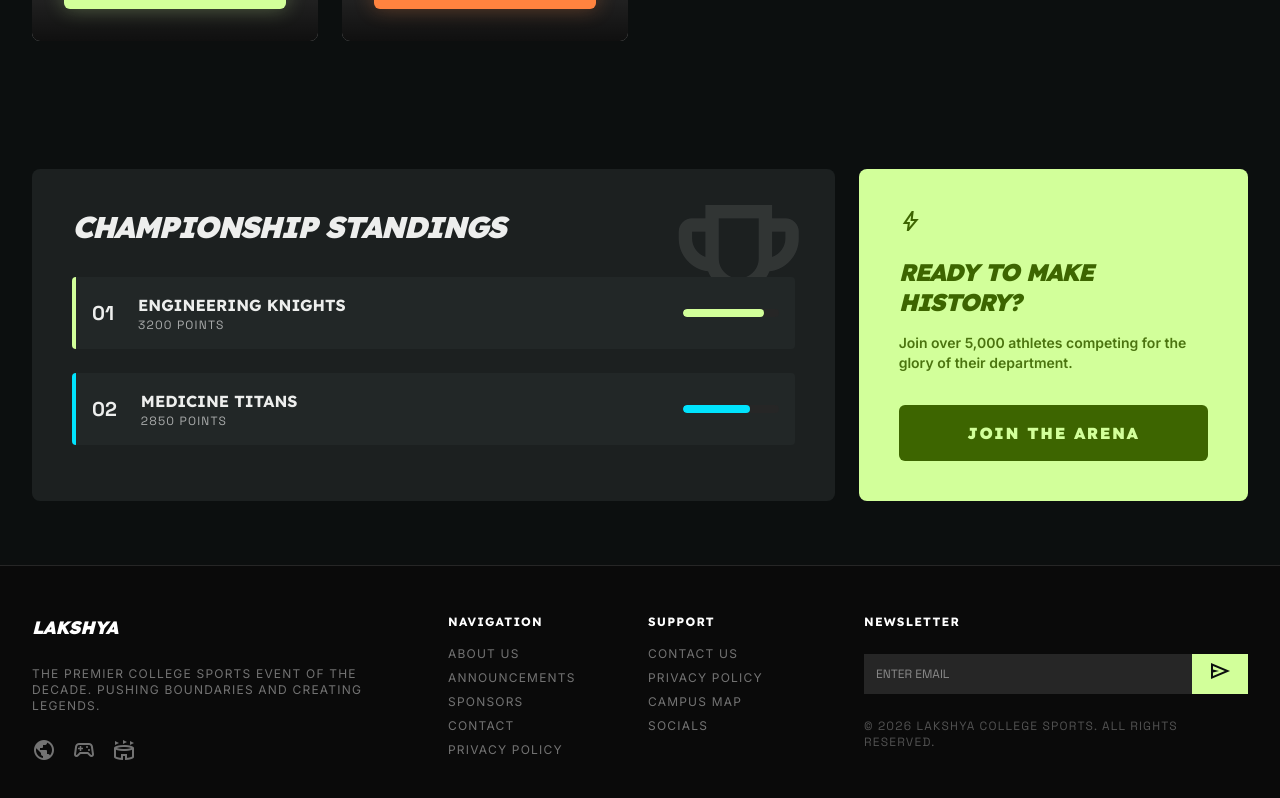
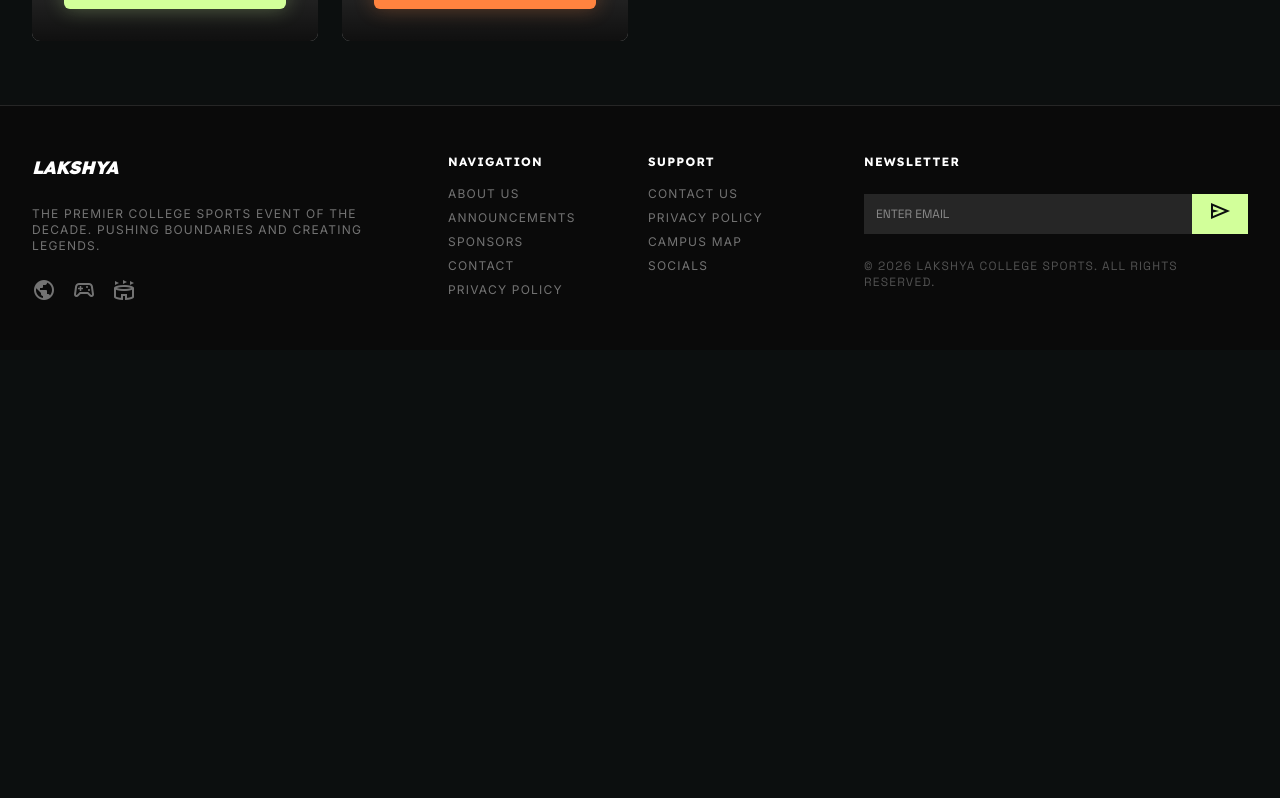
Before and after one commit to lakshyahitk/Lakshya, a Next.js app: page /sports in a window 1280 px wide. Shown: the part 1524-2322 px from the top of the page. After the commit the page ends 1874 px from the top, so only its background shows below. Built offline with nearby package versions, Linux system fonts and the light colour scheme; grey boxes are pictures that could not be loaded.

Commit message:
removed some section from sports page

```diff
--- a/src/app/sports/page.js
+++ b/src/app/sports/page.js
@@ -91,11 +91,17 @@ export default function SportsPage() {
         <div className="fixed inset-0 pointer-events-none">
           <div
             className="absolute -top-24 -left-24 w-96 h-96 rounded-full"
-            style={{ backgroundColor: "rgba(210,255,154,0.1)", filter: "blur(120px)" }}
+            style={{
+              backgroundColor: "rgba(210,255,154,0.1)",
+              filter: "blur(120px)",
+            }}
           />
           <div
             className="absolute top-1/2 -right-24 w-80 h-80 rounded-full"
-            style={{ backgroundColor: "rgba(0,227,253,0.1)", filter: "blur(100px)" }}
+            style={{
+              backgroundColor: "rgba(0,227,253,0.1)",
+              filter: "blur(100px)",
+            }}
           />
         </div>
 
@@ -103,10 +109,16 @@ export default function SportsPage() {
           {/* Header */}
           <header className="mb-20">
             <div className="flex items-center gap-4 mb-4">
-              <span className="w-12 h-1" style={{ backgroundColor: "#d2ff9a", display: "inline-block" }} />
+              <span
+                className="w-12 h-1"
+                style={{ backgroundColor: "#d2ff9a", display: "inline-block" }}
+              />
               <span
                 className="tracking-[0.3em] uppercase text-xs text-center sm:text-left"
-                style={{ fontFamily: "'Space Grotesk', sans-serif", color: "#d2ff9a" }}
+                style={{
+                  fontFamily: "'Space Grotesk', sans-serif",
+                  color: "#d2ff9a",
+                }}
               >
                 Season 2026
               </span>
@@ -115,11 +127,15 @@ export default function SportsPage() {
               className="text-3xl md:text-4xl lg:text-5xl font-black italic tracking-tighter uppercase mb-4 sm:mb-6 leading-none"
               style={{ fontFamily: "'Lexend', sans-serif" }}
             >
-              Select Your{" "}
-              <span style={{ color: "#d2ff9a" }}>Battleground</span>
+              Select Your <span style={{ color: "#d2ff9a" }}>Battleground</span>
             </h1>
-            <p className="max-w-2xl text-sm sm:text-base leading-relaxed" style={{ color: "#a9abab" }}>
-              Push your limits in the ultimate collegiate athletic showcase. High intensity, neon-fueled competition across 6 premier disciplines.
+            <p
+              className="max-w-2xl text-sm sm:text-base leading-relaxed"
+              style={{ color: "#a9abab" }}
+            >
+              Push your limits in the ultimate collegiate athletic showcase.
+              High intensity, neon-fueled competition across 6 premier
+              disciplines.
             </p>
           </header>
 
@@ -141,7 +157,10 @@ export default function SportsPage() {
                     <div className="flex flex-col mb-2 sm:mb-4">
                       <span
                         className="text-[10px] sm:text-xs font-bold uppercase mb-1 sm:mb-2"
-                        style={{ fontFamily: "'Space Grotesk', sans-serif", color: accentColor }}
+                        style={{
+                          fontFamily: "'Space Grotesk', sans-serif",
+                          color: accentColor,
+                        }}
                       >
                         {category}
                       </span>
@@ -172,104 +191,6 @@ export default function SportsPage() {
               );
             })}
           </div>
-
-          {/* Stats Bento */}
-          <section className="mt-32 grid grid-cols-1 lg:grid-cols-12 gap-6">
-            <div
-              className="lg:col-span-8 rounded-xl p-6 sm:p-10 relative overflow-hidden"
-              style={{ backgroundColor: "#1c2020" }}
-            >
-              <div className="absolute top-0 right-0 p-4 opacity-10">
-                <span className="material-symbols-outlined font-black" style={{ fontSize: "10rem" }}>
-                  trophy
-                </span>
-              </div>
-              <div className="relative z-10">
-                <h2
-                  className="text-2xl sm:text-3xl font-black italic tracking-tighter uppercase mb-6 sm:mb-8"
-                  style={{ fontFamily: "'Lexend', sans-serif" }}
-                >
-                  Championship Standings
-                </h2>
-                <div className="space-y-6">
-                  {[
-                    { rank: "01", name: "Engineering Knights", pts: "3200 POINTS", pct: "85%", color: "#d2ff9a" },
-                    { rank: "02", name: "Medicine Titans", pts: "2850 POINTS", pct: "70%", color: "#00e3fd" },
-                  ].map(({ rank, name, pts, pct, color }) => (
-                    <div
-                      key={rank}
-                      className="flex items-center justify-between p-4 rounded-lg"
-                      style={{
-                        backgroundColor: "#222727",
-                        borderLeft: `4px solid ${color}`,
-                      }}
-                    >
-                      <div className="flex items-center gap-6">
-                        <span
-                          className="text-lg sm:text-xl font-bold"
-                          style={{ fontFamily: "'Space Grotesk', sans-serif" }}
-                        >
-                          {rank}
-                        </span>
-                        <div>
-                          <p
-                            className="font-bold text-sm sm:text-base uppercase"
-                            style={{ fontFamily: "'Lexend', sans-serif" }}
-                          >
-                            {name}
-                          </p>
-                          <p
-                            className="text-xs tracking-widest"
-                            style={{ fontFamily: "'Space Grotesk', sans-serif", color: "#a9abab" }}
-                          >
-                            {pts}
-                          </p>
-                        </div>
-                      </div>
-                      <div
-                        className="w-24 h-2 rounded-full overflow-hidden"
-                        style={{ backgroundColor: "#262626" }}
-                      >
-                        <div
-                          className="h-full rounded-full"
-                          style={{ width: pct, backgroundColor: color }}
-                        />
-                      </div>
-                    </div>
-                  ))}
-                </div>
-              </div>
-            </div>
-
-            <div
-              className="lg:col-span-4 rounded-xl p-6 sm:p-10 flex flex-col justify-between"
-              style={{ backgroundColor: "#d2ff9a", color: "#3d6500" }}
-            >
-              <div>
-                <span className="material-symbols-outlined text-5xl mb-6 block">bolt</span>
-                <h3
-                  className="text-2xl font-black italic tracking-tighter uppercase leading-tight mb-4"
-                  style={{ fontFamily: "'Lexend', sans-serif" }}
-                >
-                  Ready to make history?
-                </h3>
-                <p className="text-sm font-semibold opacity-90">
-                  Join over 5,000 athletes competing for the glory of their department.
-                </p>
-              </div>
-              <Link
-                href="/registration"
-                className="mt-8 py-4 text-center font-black uppercase tracking-widest rounded-md transition-transform hover:scale-105 block"
-                style={{
-                  backgroundColor: "#3d6500",
-                  color: "#d2ff9a",
-                  fontFamily: "'Lexend', sans-serif",
-                }}
-              >
-                Join the Arena
-              </Link>
-            </div>
-          </section>
         </div>
       </main>
 
```
